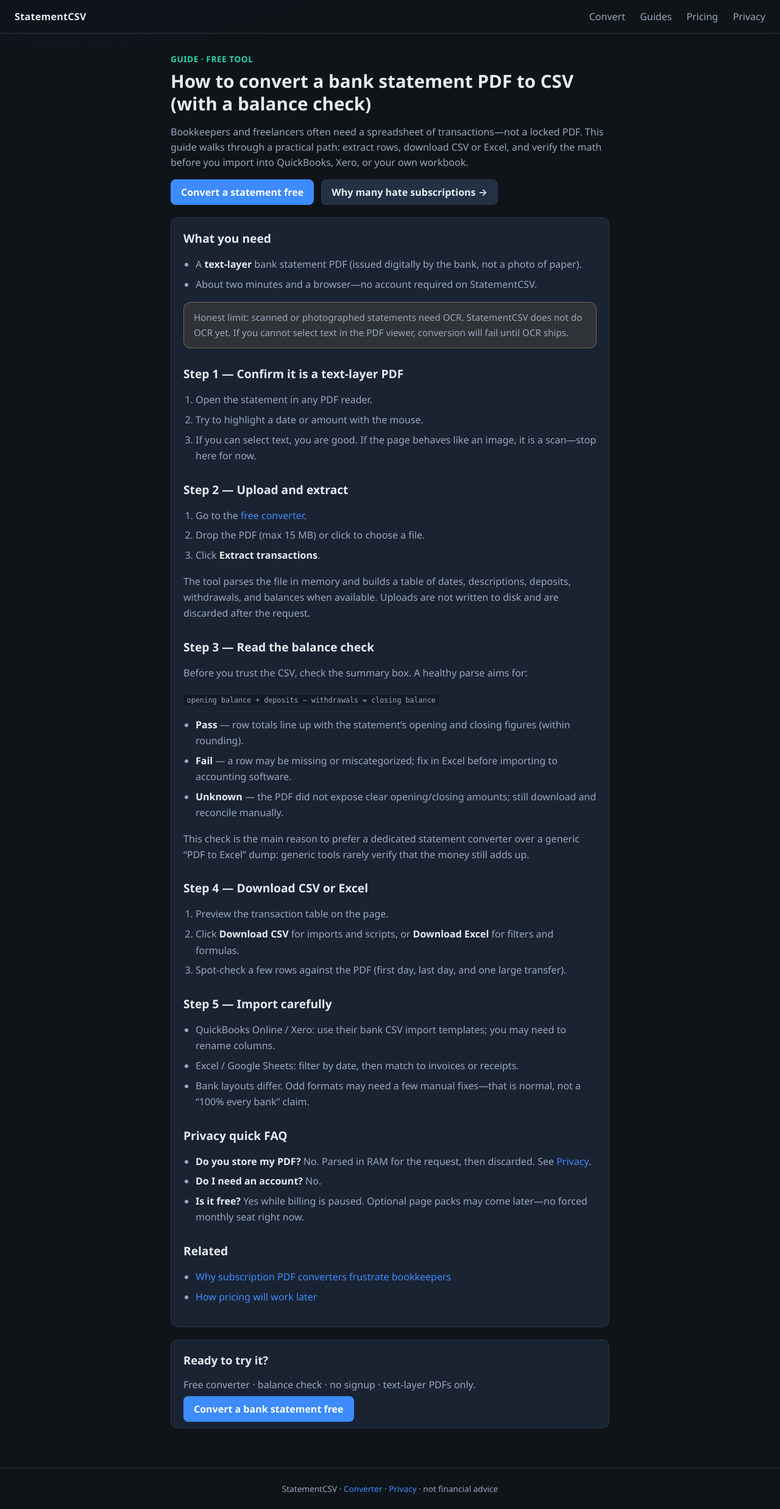
After one commit to bobobo2026/statement-csv, a Flask app: page /guides/bank-statement-to-csv in a window 1280 px wide. The commit adds this page. Shown: the whole page at 61% size. Run offline with Flask 3, Linux system fonts and the light colour scheme.

Commit message:
BOB-25: add two English SEO guide pages and deploy routes
- /guides index
- /guides/bank-statement-to-csv (how-to + balance check)
- /guides/why-subscription-converters-frustrate-bookkeepers
- nav links + guide prose styles; honest text-layer limits; CTA to free converter

```diff
--- a/app.py
+++ b/app.py
@@ -123,6 +123,24 @@ def privacy():
     return render_template("privacy.html")
 
 
+@app.get("/guides")
+def guides_index():
+    bump("page_view")
+    return render_template("guides/index.html")
+
+
+@app.get("/guides/bank-statement-to-csv")
+def guide_bank_statement_to_csv():
+    bump("page_view")
+    return render_template("guides/bank-statement-to-csv.html")
+
+
+@app.get("/guides/why-subscription-converters-frustrate-bookkeepers")
+def guide_subscription_frustration():
+    bump("page_view")
+    return render_template("guides/why-subscription-converters-frustrate-bookkeepers.html")
+
+
 @app.get("/api/config")
 def api_config():
     cfg = paddle_config()
--- a/static/style.css
+++ b/static/style.css
@@ -165,3 +165,15 @@ code { background: #121a26; padding: .1rem .35rem; border-radius: 4px; font-size
   text-transform: uppercase;
 }
 .price-card a.btn { text-decoration: none; text-align: center; }
+
+/* SEO guide pages */
+.wrap.guide { max-width: 760px; }
+.guide h1 { font-size: 1.85rem; margin: 0 0 .75rem; line-height: 1.25; }
+.guide-body h2 { font-size: 1.2rem; margin: 1.75rem 0 .65rem; }
+.guide-body h2:first-child { margin-top: 0; }
+.guide-body p, .guide-body li { line-height: 1.65; color: var(--muted); }
+.guide-body strong { color: var(--text); }
+.guide-body ol, .guide-body ul { padding-left: 1.25rem; }
+.guide-body li { margin: .4rem 0; }
+.guide-list { list-style: none; padding-left: 0; }
+.guide-list li { margin: 1rem 0; line-height: 1.5; }
--- /dev/null
+++ b/templates/guides/bank-statement-to-csv.html
@@ -0,0 +1,119 @@
+<!DOCTYPE html>
+<html lang="en">
+<head>
+  <meta charset="utf-8" />
+  <meta name="viewport" content="width=device-width, initial-scale=1" />
+  <title>How to Convert a Bank Statement PDF to CSV (With Balance Check) — StatementCSV</title>
+  <meta name="description" content="Step-by-step: convert a text-layer bank statement PDF to CSV or Excel, verify opening + deposits − withdrawals = closing, and download without signup." />
+  <link rel="stylesheet" href="/static/style.css" />
+  <link rel="canonical" href="https://statementcsv.spacebit.qzz.io/guides/bank-statement-to-csv" />
+</head>
+<body>
+  <header class="top">
+    <div class="brand"><a href="/" style="color:inherit;text-decoration:none">StatementCSV</a></div>
+    <nav>
+      <a href="/#upload-card">Convert</a>
+      <a href="/guides">Guides</a>
+      <a href="/pricing">Pricing</a>
+      <a href="/privacy">Privacy</a>
+    </nav>
+  </header>
+
+  <main class="wrap guide">
+    <p class="kicker">Guide · Free tool</p>
+    <h1>How to convert a bank statement PDF to CSV (with a balance check)</h1>
+    <p class="lead">
+      Bookkeepers and freelancers often need a spreadsheet of transactions—not a locked PDF.
+      This guide walks through a practical path: extract rows, download CSV or Excel, and
+      verify the math before you import into QuickBooks, Xero, or your own workbook.
+    </p>
+
+    <div class="cta-row">
+      <a class="btn primary" href="/#upload-card">Convert a statement free</a>
+      <a class="btn" href="/guides/why-subscription-converters-frustrate-bookkeepers">Why many hate subscriptions →</a>
+    </div>
+
+    <section class="card guide-body">
+      <h2>What you need</h2>
+      <ul>
+        <li>A <strong>text-layer</strong> bank statement PDF (issued digitally by the bank, not a photo of paper).</li>
+        <li>About two minutes and a browser—no account required on StatementCSV.</li>
+      </ul>
+      <p class="limit-bar" style="margin-top:1rem">
+        Honest limit: scanned or photographed statements need OCR. StatementCSV does not do OCR yet.
+        If you cannot select text in the PDF viewer, conversion will fail until OCR ships.
+      </p>
+
+      <h2>Step 1 — Confirm it is a text-layer PDF</h2>
+      <ol>
+        <li>Open the statement in any PDF reader.</li>
+        <li>Try to highlight a date or amount with the mouse.</li>
+        <li>If you can select text, you are good. If the page behaves like an image, it is a scan—stop here for now.</li>
+      </ol>
+
+      <h2>Step 2 — Upload and extract</h2>
+      <ol>
+        <li>Go to the <a href="/#upload-card">free converter</a>.</li>
+        <li>Drop the PDF (max 15 MB) or click to choose a file.</li>
+        <li>Click <strong>Extract transactions</strong>.</li>
+      </ol>
+      <p>
+        The tool parses the file in memory and builds a table of dates, descriptions, deposits, withdrawals, and balances when available.
+        Uploads are not written to disk and are discarded after the request.
+      </p>
+
+      <h2>Step 3 — Read the balance check</h2>
+      <p>
+        Before you trust the CSV, check the summary box. A healthy parse aims for:
+      </p>
+      <p><code>opening balance + deposits − withdrawals = closing balance</code></p>
+      <ul>
+        <li><strong>Pass</strong> — row totals line up with the statement’s opening and closing figures (within rounding).</li>
+        <li><strong>Fail</strong> — a row may be missing or miscategorized; fix in Excel before importing to accounting software.</li>
+        <li><strong>Unknown</strong> — the PDF did not expose clear opening/closing amounts; still download and reconcile manually.</li>
+      </ul>
+      <p>
+        This check is the main reason to prefer a dedicated statement converter over a generic “PDF to Excel” dump:
+        generic tools rarely verify that the money still adds up.
+      </p>
+
+      <h2>Step 4 — Download CSV or Excel</h2>
+      <ol>
+        <li>Preview the transaction table on the page.</li>
+        <li>Click <strong>Download CSV</strong> for imports and scripts, or <strong>Download Excel</strong> for filters and formulas.</li>
+        <li>Spot-check a few rows against the PDF (first day, last day, and one large transfer).</li>
+      </ol>
+
+      <h2>Step 5 — Import carefully</h2>
+      <ul>
+        <li>QuickBooks Online / Xero: use their bank CSV import templates; you may need to rename columns.</li>
+        <li>Excel / Google Sheets: filter by date, then match to invoices or receipts.</li>
+        <li>Bank layouts differ. Odd formats may need a few manual fixes—that is normal, not a “100% every bank” claim.</li>
+      </ul>
+
+      <h2>Privacy quick FAQ</h2>
+      <ul>
+        <li><strong>Do you store my PDF?</strong> No. Parsed in RAM for the request, then discarded. See <a href="/privacy">Privacy</a>.</li>
+        <li><strong>Do I need an account?</strong> No.</li>
+        <li><strong>Is it free?</strong> Yes while billing is paused. Optional page packs may come later—no forced monthly seat right now.</li>
+      </ul>
+
+      <h2>Related</h2>
+      <ul>
+        <li><a href="/guides/why-subscription-converters-frustrate-bookkeepers">Why subscription PDF converters frustrate bookkeepers</a></li>
+        <li><a href="/pricing">How pricing will work later</a></li>
+      </ul>
+    </section>
+
+    <section class="card">
+      <h2 style="margin-top:0;font-size:1.15rem">Ready to try it?</h2>
+      <p class="lead" style="margin-bottom:1rem">Free converter · balance check · no signup · text-layer PDFs only.</p>
+      <a class="btn primary" href="/#upload-card">Convert a bank statement free</a>
+    </section>
+  </main>
+
+  <footer class="foot">
+    <span>StatementCSV · <a href="/">Converter</a> · <a href="/privacy">Privacy</a> · not financial advice</span>
+  </footer>
+</body>
+</html>
--- a/templates/index.html
+++ b/templates/index.html
@@ -12,6 +12,7 @@
     <div class="brand">StatementCSV</div>
     <nav>
       <a href="/#upload-card">Convert</a>
+      <a href="/guides">Guides</a>
       <a href="/pricing">Pricing</a>
       <a href="/privacy">Privacy</a>
     </nav>
--- a/templates/pricing.html
+++ b/templates/pricing.html
@@ -12,6 +12,7 @@
     <div class="brand">StatementCSV</div>
     <nav>
       <a href="/">Convert</a>
+      <a href="/guides">Guides</a>
       <a href="/pricing">Pricing</a>
       <a href="/privacy">Privacy</a>
     </nav>
--- a/templates/privacy.html
+++ b/templates/privacy.html
@@ -11,6 +11,7 @@
     <div class="brand">StatementCSV</div>
     <nav>
       <a href="/">Convert</a>
+      <a href="/guides">Guides</a>
       <a href="/pricing">Pricing</a>
       <a href="/privacy">Privacy</a>
     </nav>
```
Also changed, not shown: templates/guides/index.html (added, +43 -0 lines), templates/guides/why-subscription-converters-frustrate-bookkeepers.html (added, +116 -0 lines).
